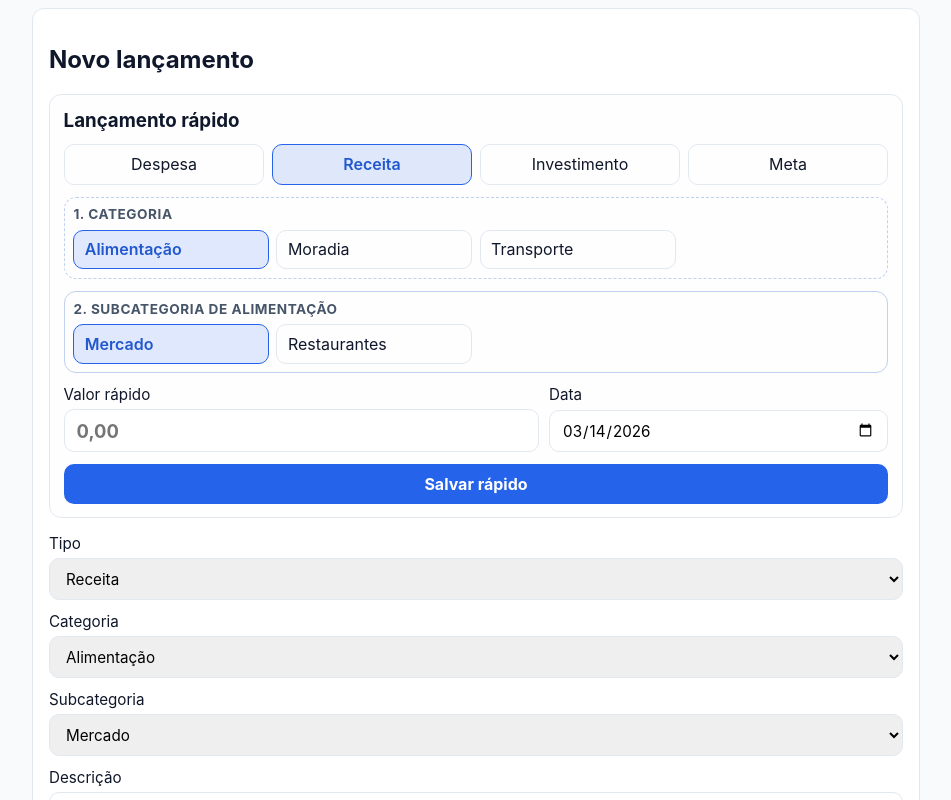
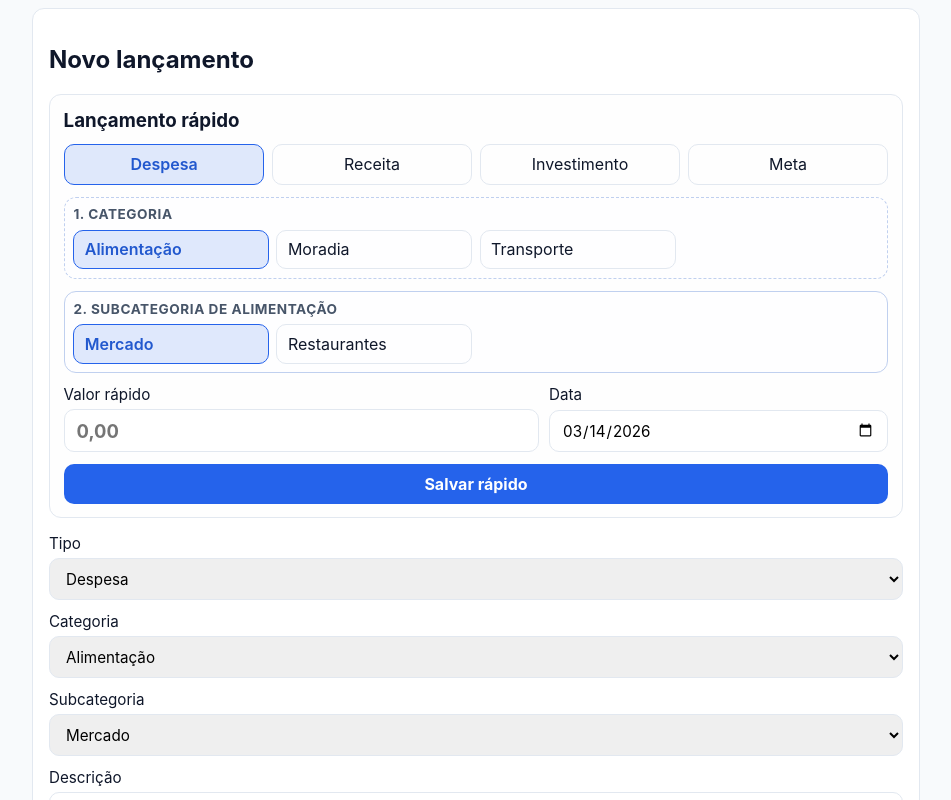
Before and after one commit to viniciuslopes-dev/app_controle_financeiro_offline, a plain HTML site: page docs/index.html in a window 1280 px wide. Shown: the part 440-1240 px from the top of the page, without its empty margins (164-1115 px from the left). Drawn offline with Linux system fonts and the light colour scheme.

Commit message:
Ajusta defaults do lançamento rápido para despesa e data local

```diff
--- a/docs/assets/js/app.js
+++ b/docs/assets/js/app.js
@@ -65,8 +65,18 @@ const editRecurrenceCountInput = document.getElementById('edit-recurrence-count'
 const editImpactEl = document.getElementById('edit-impact');
 const cancelEditButton = document.getElementById('edit-cancel');
 
-dateInput.value = new Date().toISOString().slice(0, 10);
-monthFilterInput.value = new Date().toISOString().slice(0, 7);
+function getLocalTodayISO() {
+  const now = new Date();
+  const timezoneOffsetMs = now.getTimezoneOffset() * 60 * 1000;
+  return new Date(now.getTime() - timezoneOffsetMs).toISOString().slice(0, 10);
+}
+
+function getLocalCurrentMonthISO() {
+  return getLocalTodayISO().slice(0, 7);
+}
+
+dateInput.value = getLocalTodayISO();
+monthFilterInput.value = getLocalCurrentMonthISO();
 if (quickDateInput) quickDateInput.value = dateInput.value;
 quickEntryState.date = dateInput.value;
 
@@ -1199,7 +1209,7 @@ function syncQuickEntryOptions() {
 
 function resetQuickEntry() {
   quickEntryState.amount = '';
-  quickEntryState.date = new Date().toISOString().slice(0, 10);
+  quickEntryState.date = getLocalTodayISO();
   if (quickAmountInput) quickAmountInput.value = '';
   if (quickDateInput) quickDateInput.value = quickEntryState.date;
 }
@@ -1299,7 +1309,7 @@ form.addEventListener('submit', (ev) => {
 
   form.reset();
   recurrenceFields.classList.add('hidden');
-  dateInput.value = new Date().toISOString().slice(0, 10);
+  dateInput.value = getLocalTodayISO();
   syncCategoryOptions();
   syncQuickEntryFromForm();
   resetQuickEntry();
--- a/docs/index.html
+++ b/docs/index.html
@@ -72,7 +72,7 @@
             Tipo
             <select id="type" required>
               <option value="income">Receita</option>
-              <option value="expense">Despesa</option>
+              <option value="expense" selected>Despesa</option>
               <option value="investment">Investimento</option>
               <option value="goal">Meta</option>
             </select>
```
